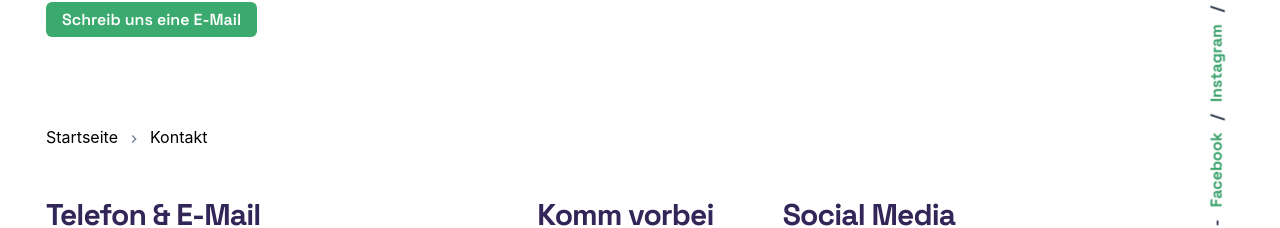
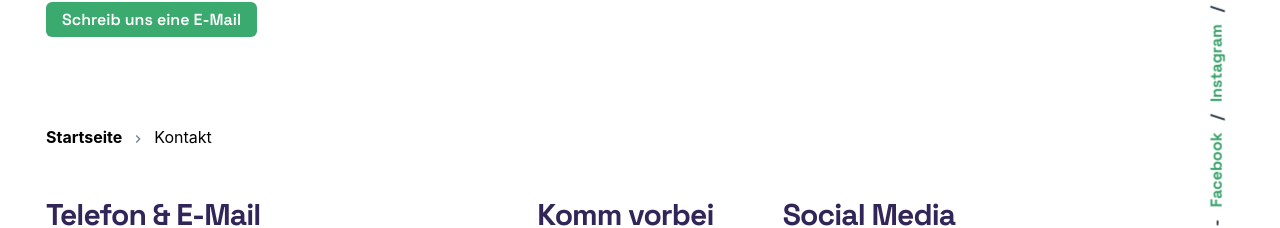
Before and after one commit to potsdamer-buergerstiftung/projects, a Next.js app in the folder apps/website/: page /kontakt in a window 1280 px wide. Shown: the part 282-510 px from the top of the page. Built offline with nearby package versions, Linux system fonts and the light colour scheme.

Commit message:
make non active pages bold

```diff
--- a/apps/website/components/core/Breadcrumb.tsx
+++ b/apps/website/components/core/Breadcrumb.tsx
@@ -27,7 +27,7 @@ const BC: FC<BreadcrumbArgs> = ({ items }) => {
         >
           <BreadcrumbItem>
             <RouterLink href="/" passHref>
-              <BreadcrumbLink color="black" fontWeight="normal">
+              <BreadcrumbLink color="black" fontWeight="bold">
                 Startseite
               </BreadcrumbLink>
             </RouterLink>
@@ -35,7 +35,10 @@ const BC: FC<BreadcrumbArgs> = ({ items }) => {
           {items.map((item, i) => (
             <BreadcrumbItem isCurrentPage={items.length === i + 1} key={i}>
               <RouterLink href={item.link} passHref key={i}>
-                <BreadcrumbLink color="black" fontWeight="normal">
+                <BreadcrumbLink
+                  color="black"
+                  fontWeight={items.length === i + 1 ? "normal" : "bold"}
+                >
                   {item.label}
                 </BreadcrumbLink>
               </RouterLink>
```
